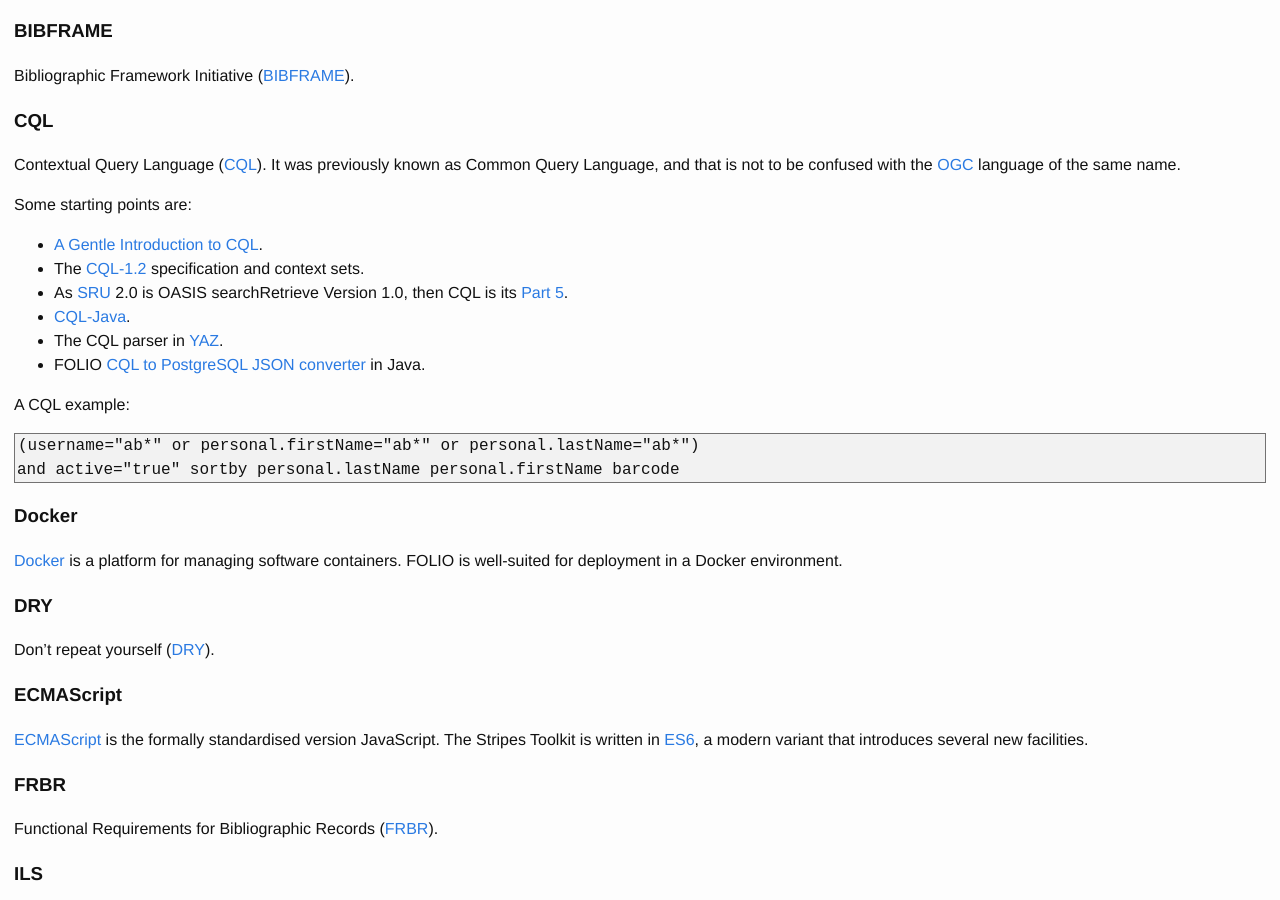
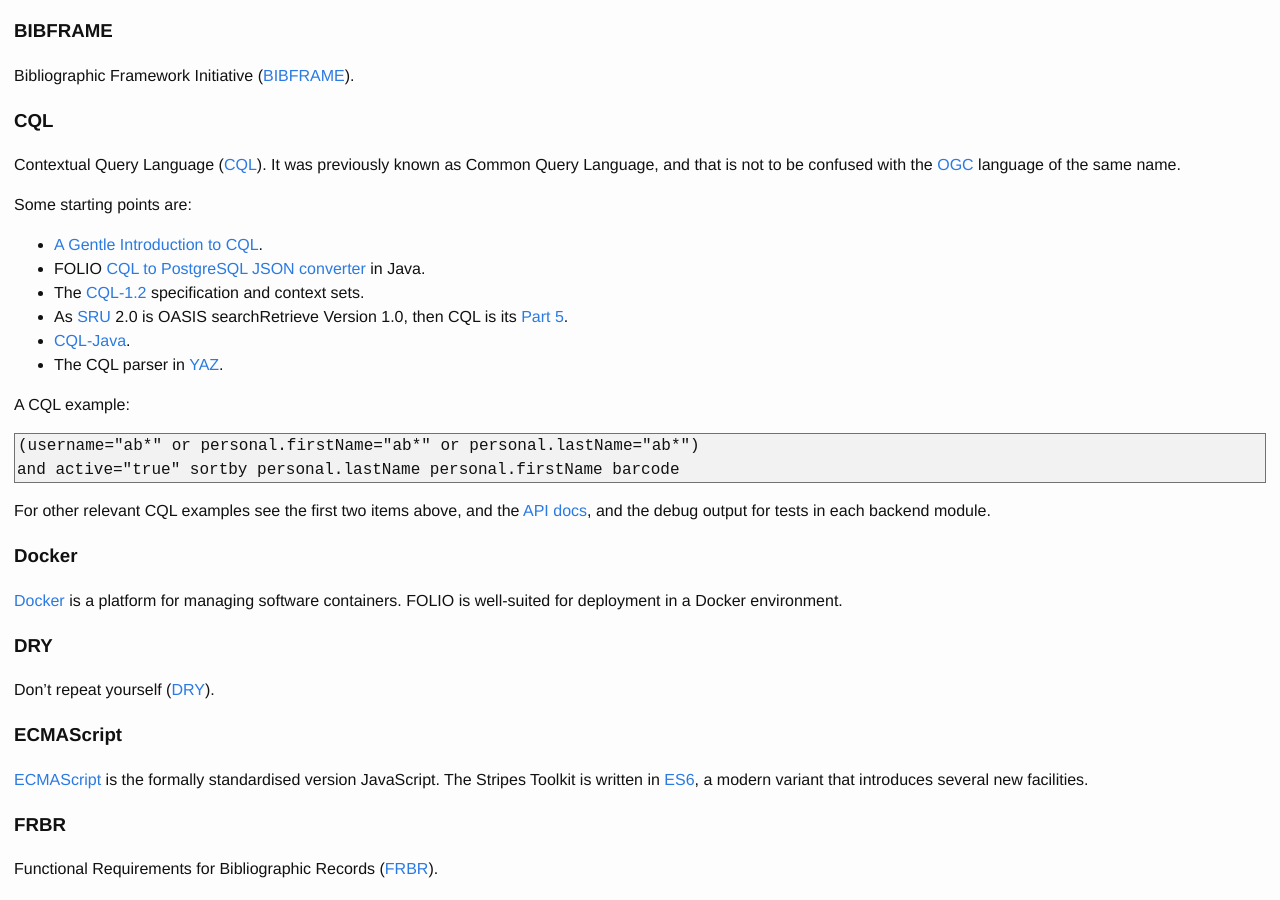
Before and after one commit to folio-org/folio-org.github.io, a Jekyll site: the page built from doc/glossary.md, in a window 1280 px wide and 900 px high, scrolled down 969 px. Built offline with Jekyll 4.4.1, drawn with Linux system fonts in a browser that asks for light colours; nearby versions of some CDN libraries.

Commit message:
Refer to CQL and examples

````diff
--- a/doc/glossary.md
+++ b/doc/glossary.md
@@ -70,18 +70,20 @@
 Some starting points are:
 
 - [A Gentle Introduction to CQL](http://zing.z3950.org/cql/intro.html).
+- FOLIO [CQL to PostgreSQL JSON converter](https://github.com/folio-org/cql2pgjson-java) in Java.
 - The [CQL-1.2](http://www.loc.gov/standards/sru/cql/) specification and context sets.
 - As [SRU](#sru) 2.0 is OASIS searchRetrieve Version 1.0, then CQL is its
   [Part 5](http://docs.oasis-open.org/search-ws/searchRetrieve/v1.0/os/part5-cql/searchRetrieve-v1.0-os-part5-cql.html).
 - [CQL-Java](http://www.indexdata.com/cql-java).
 - The CQL parser in [YAZ](http://www.indexdata.com/yaz/doc/tools.html#cql).
-- FOLIO [CQL to PostgreSQL JSON converter](https://github.com/folio-org/cql2pgjson-java) in Java.
 
 A CQL example:
 ```
 (username="ab*" or personal.firstName="ab*" or personal.lastName="ab*")
 and active="true" sortby personal.lastName personal.firstName barcode
 ```
+
+For other relevant CQL examples see the first two items above, and the [API docs](api), and the debug output for tests in each backend module.
 
 ### Docker
 
````
Also changed, not shown: doc/index.md (+1 -0 lines).
